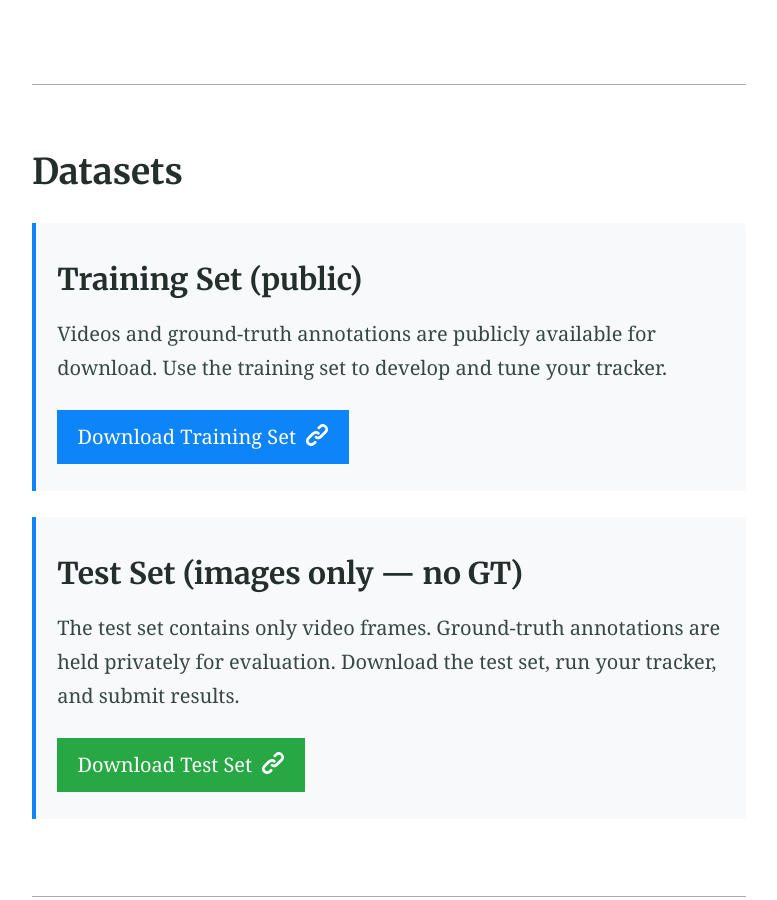
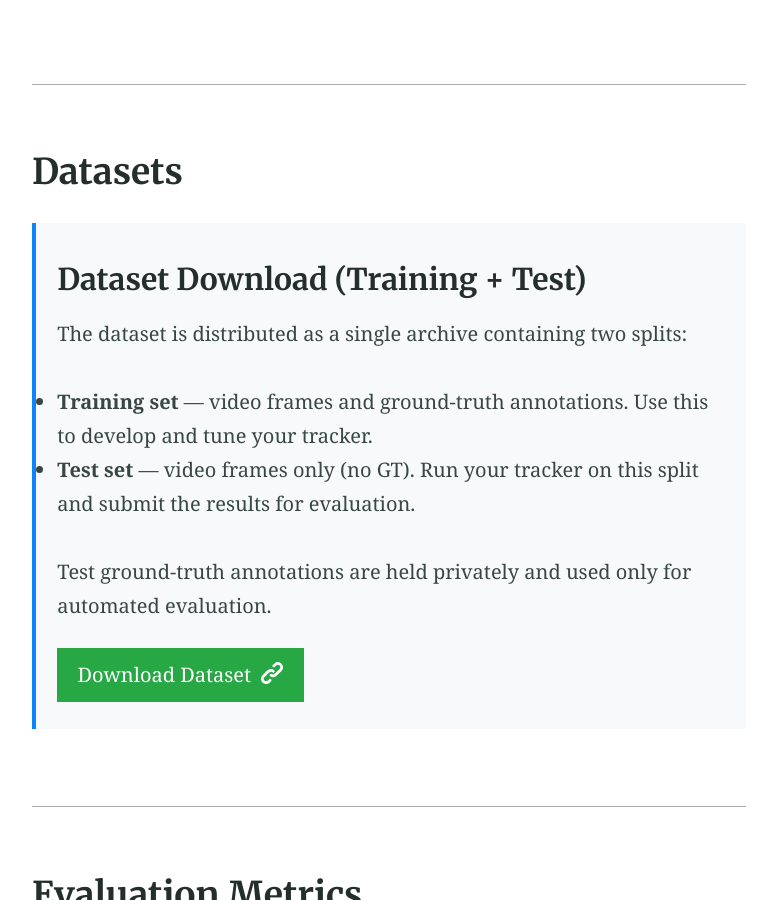
Before and after one commit to sompt22/sompt22.github.io, a Jekyll site: the page built from challenge.md, in a window 1280 px wide and 900 px high, scrolled down 845 px. Shown: the whole window, without its empty margins (251-1028 px from the left). Built offline with Jekyll 4.4.1, drawn with Linux system fonts in a browser that asks for light colours.

Commit message:
fix(evaluate): case-insensitive seq matching, clean tmp dir, seqinfo.ini fallback
- find_pred_file: case-insensitive filename matching for Linux
- evaluate: clean /tmp/te_trackers on each run to prevent stale results
- get_seq_length: prefer seqinfo.ini SeqLength over max-frame heuristic
- evaluate: return early with clear error when no sequence files matched

docs: clarify dataset structure as single archive with training+test splits

```diff
--- a/challenge.md
+++ b/challenge.md
@@ -105,21 +105,16 @@ The SOMPT22 Benchmark Challenge is an open competition for multi-pedestrian trac
 ## Datasets
 
 <div class="challenge-section">
-<h3>Training Set (public)</h3>
+<h3>Dataset Download (Training + Test)</h3>
 <p>
-  Videos and ground-truth annotations are publicly available for download.
-  Use the training set to develop and tune your tracker.
+  The dataset is distributed as a single archive containing two splits:
 </p>
-{% include button.html text="Download Training Set" icon="link" link="https://drive.google.com/drive/folders/1Z_gnFmX-EKUe4yLBQPa2pxXkyqYbxkhX?usp=sharing" color="#0d84f7" %}
-</div>
-
-<div class="challenge-section">
-<h3>Test Set (images only — no GT)</h3>
-<p>
-  The test set contains only video frames. Ground-truth annotations are held privately
-  for evaluation. Download the test set, run your tracker, and submit results.
-</p>
-{% include button.html text="Download Test Set" icon="link" link="https://drive.google.com/drive/folders/1Z_gnFmX-EKUe4yLBQPa2pxXkyqYbxkhX?usp=sharing" color="#28a745" %}
+<ul>
+  <li><strong>Training set</strong> — video frames and ground-truth annotations. Use this to develop and tune your tracker.</li>
+  <li><strong>Test set</strong> — video frames only (no GT). Run your tracker on this split and submit the results for evaluation.</li>
+</ul>
+<p>Test ground-truth annotations are held privately and used only for automated evaluation.</p>
+{% include button.html text="Download Dataset" icon="link" link="https://drive.google.com/drive/folders/1Z_gnFmX-EKUe4yLBQPa2pxXkyqYbxkhX?usp=sharing" color="#28a745" %}
 </div>
 
 ---
```
Also changed, not shown: index.md (+2 -2 lines), scripts/evaluate_submission.py (+33 -5 lines).
